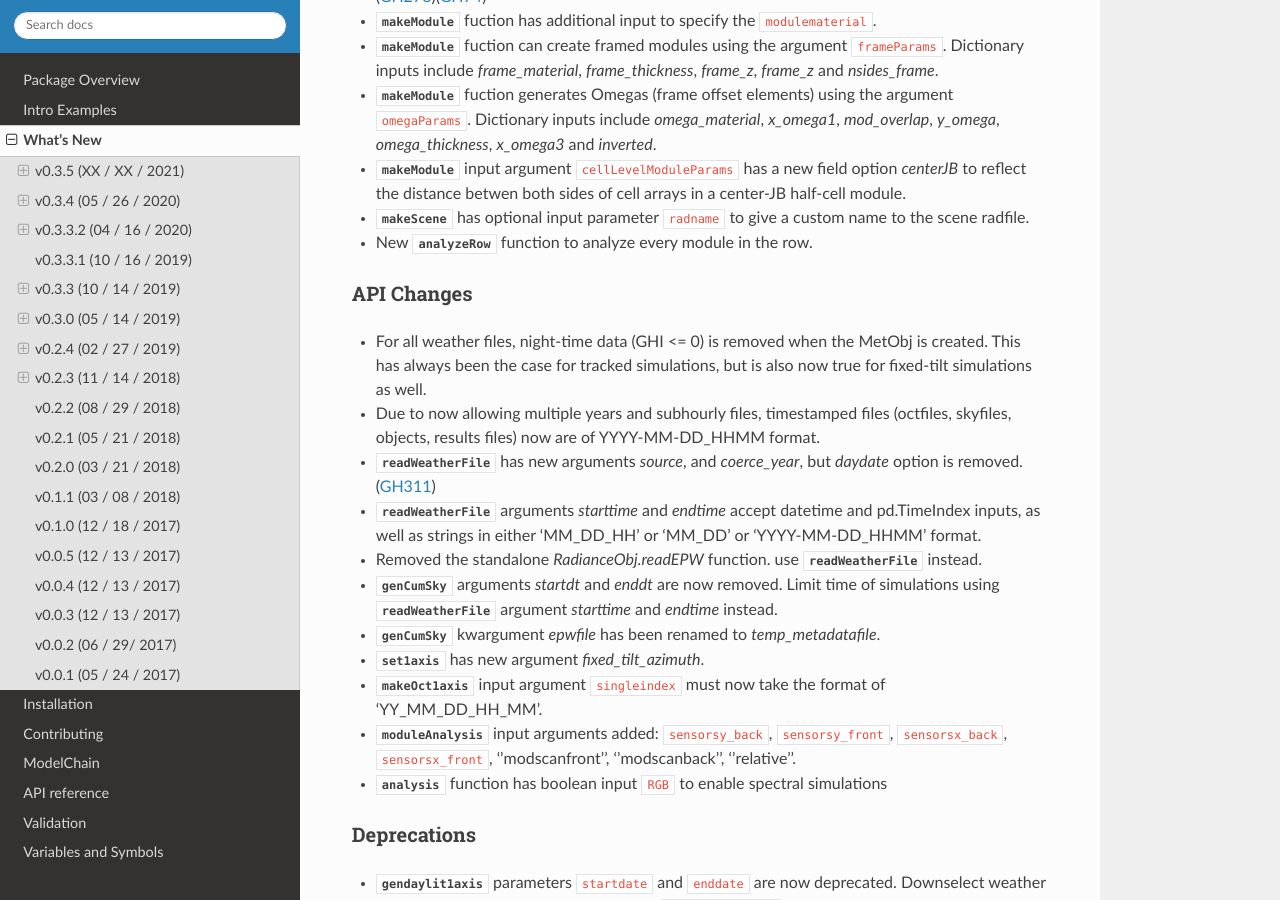
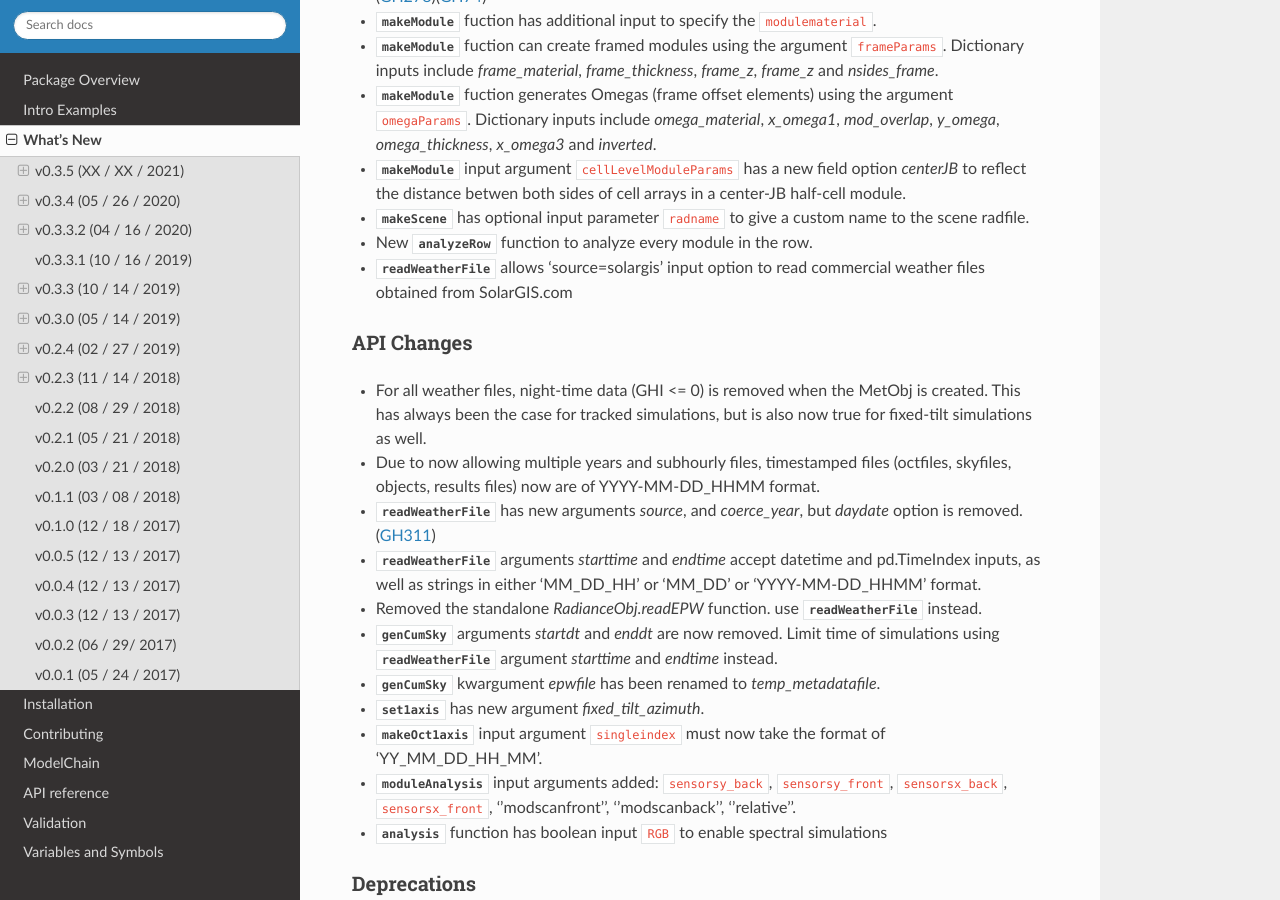
Before and after one commit to NREL/bifacial_radiance, a Sphinx documentation site: the page built from docs/sphinx/source/whatsnew.rst, in a window 1280 px wide and 900 px high, scrolled down 670 px. Built offline with Sphinx 7.4.7 and the Read the Docs theme 2.0.0, drawn with Linux system fonts in a browser that asks for light colours.

Commit message:
whatsnew updated

```diff
--- a/docs/sphinx/source/whatsnew/v0.3.5.rst
+++ b/docs/sphinx/source/whatsnew/v0.3.5.rst
@@ -20,6 +20,7 @@ Enhancements
 * :py:class:`~bifacial_radiance.RadianceObj.makeModule` input argument ``cellLevelModuleParams`` has a new field option `centerJB` to reflect the distance betwen both sides of cell arrays in a center-JB half-cell module.
 * :py:class:`~bifacial_radiance.RadianceObj.makeScene` has optional input parameter ``radname`` to give a custom name to the scene radfile.
 * New :py:class:`~bifacial_radiance.AnalysisObj.analyzeRow` function to analyze every module in the row.
+* :py:class:`~bifacial_radiance.RadianceObj.readWeatherFile` allows 'source=solargis' input option to read commercial weather files obtained from SolarGIS.com
 
 
 
```
Also changed, not shown: 1 other file.
